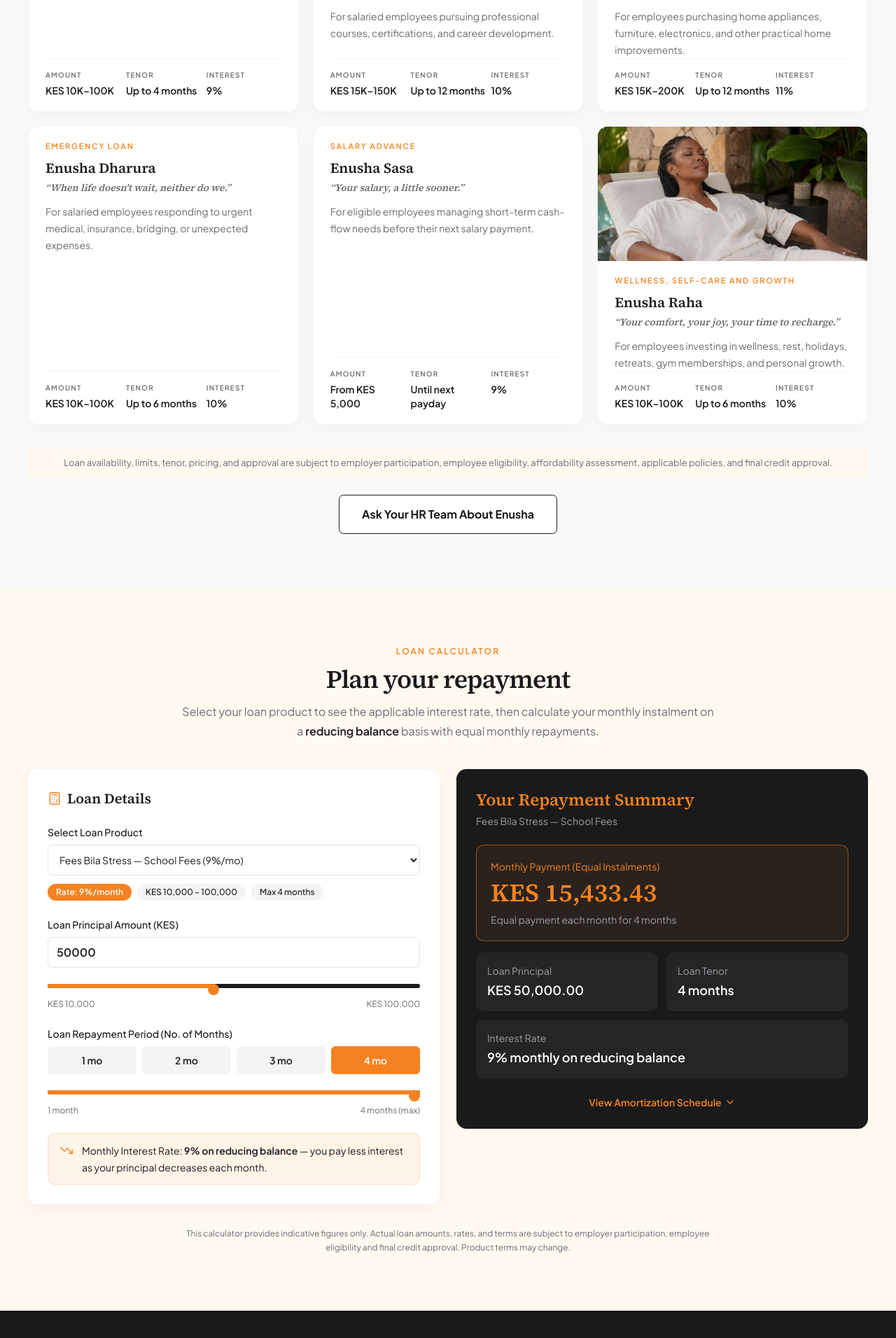
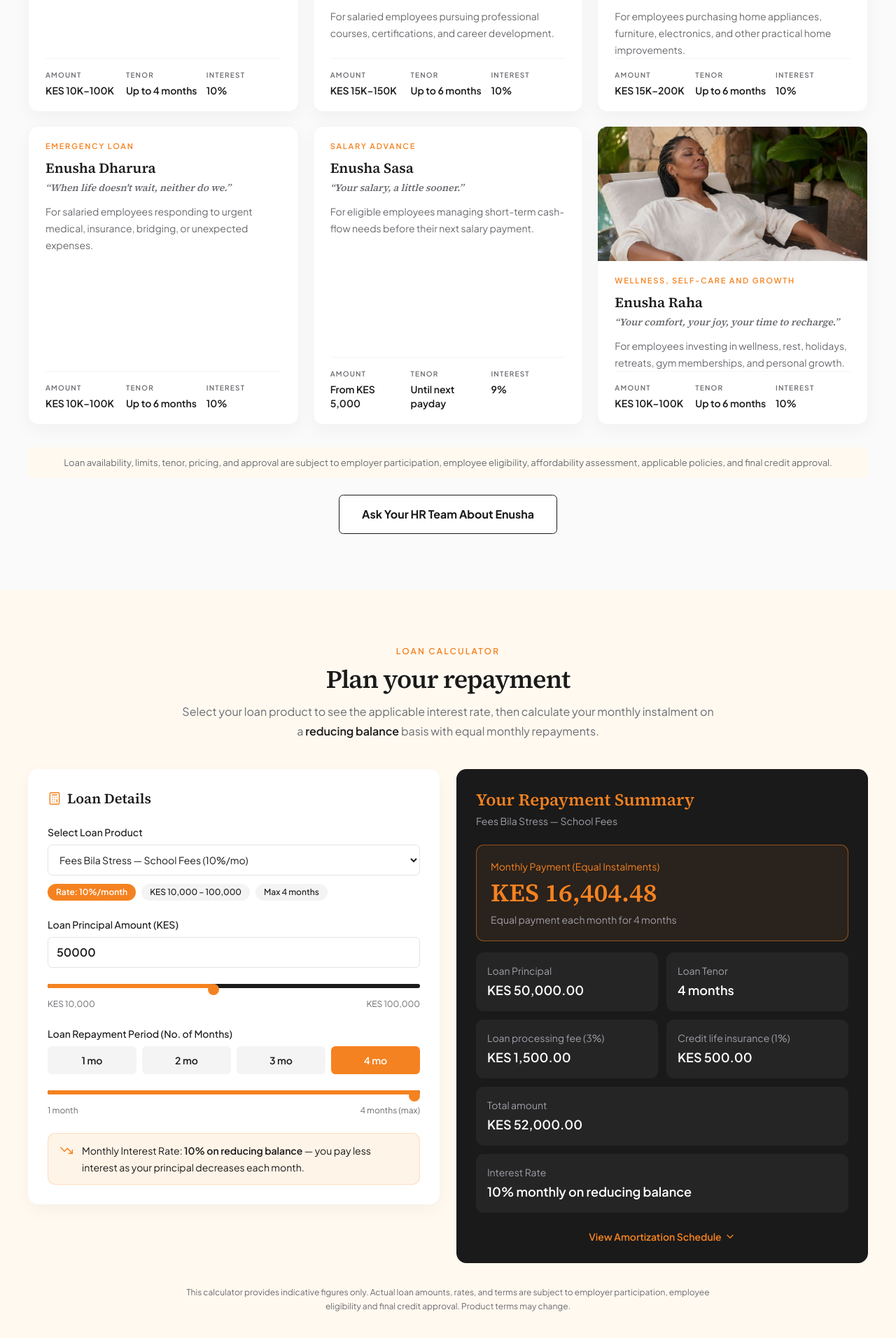
Before and after one commit to jeromekithinji/enush, a Next.js app: page / in a window 1280 px wide. Shown: the part 4104-6016 px from the top of the page at 70% size. Built offline with nearby package versions, Linux system fonts and the light colour scheme.

Commit message:
Updated the interest rates and added fees for calc

```diff
--- a/src/components/home/loan-calculator-section.tsx
+++ b/src/components/home/loan-calculator-section.tsx
@@ -6,13 +6,16 @@
 import {
 	LOAN_PRODUCTS,
 	calculateAmortizationSchedule,
+	calculateCreditLifeInsurance,
 	calculateMonthlyRepayment,
+	calculateProcessingFee,
 	clampNumber,
 	formatKes,
 	formatKesRange,
 	getInterestRateLabel,
 	getLoanProduct,
 	getMonthlyRatePercent,
+	getTotalLoanAmount,
 	type LoanProductConfig,
 } from '@/lib/loan-calculator'
 import { cn } from '@/lib/utils'
@@ -71,13 +74,24 @@
 	const [isScheduleOpen, setIsScheduleOpen] = useState(false)
 
 	const product = getProduct(productId)
+	const processingFee = calculateProcessingFee(amount)
+	const creditLifeInsurance = calculateCreditLifeInsurance(amount)
+	const totalAmount = getTotalLoanAmount(amount)
 	const monthlyPayment = useMemo(
-		() => calculateMonthlyRepayment(amount, product.monthlyRate, tenor),
-		[amount, product.monthlyRate, tenor],
+		() => calculateMonthlyRepayment(
+			totalAmount,
+			product.monthlyRate,
+			tenor,
+		),
+		[totalAmount, product.monthlyRate, tenor],
 	)
 	const schedule = useMemo(
-		() => calculateAmortizationSchedule(amount, product.monthlyRate, tenor),
-		[amount, product.monthlyRate, tenor],
+		() => calculateAmortizationSchedule(
+			totalAmount,
+			product.monthlyRate,
+			tenor,
+		),
+		[totalAmount, product.monthlyRate, tenor],
 	)
 	const ratePercent = getMonthlyRatePercent(product.monthlyRate)
 	const tenorOptions = Array.from(
@@ -337,6 +351,28 @@
 										: `${tenor} months`}
 								</p>
 							</div>
+							<div className='rounded-xl bg-white/5 px-4 py-4'>
+								<p className='text-sm text-zinc-400'>
+									Loan processing fee (3%)
+								</p>
+								<p className='mt-1 text-lg font-semibold text-white'>
+									{formatKes(processingFee)}
+								</p>
+							</div>
+							<div className='rounded-xl bg-white/5 px-4 py-4'>
+								<p className='text-sm text-zinc-400'>
+									Credit life insurance (1%)
+								</p>
+								<p className='mt-1 text-lg font-semibold text-white'>
+									{formatKes(creditLifeInsurance)}
+								</p>
+							</div>
+							<div className='col-span-2 rounded-xl bg-white/5 px-4 py-4'>
+								<p className='text-sm text-zinc-400'>Total amount</p>
+								<p className='mt-1 text-lg font-semibold text-white'>
+									{formatKes(totalAmount)}
+								</p>
+							</div>
 							<div className='col-span-2 rounded-xl bg-white/5 px-4 py-4'>
 								<p className='text-sm text-zinc-400'>Interest Rate</p>
 								<p className='mt-1 text-lg font-semibold text-white'>
--- a/src/components/home/loan-solutions-section.tsx
+++ b/src/components/home/loan-solutions-section.tsx
@@ -23,7 +23,7 @@
 			'For salaried parents and guardians managing school-fee obligations and seasonal education expenses.',
 		amount: 'KES 10K–100K',
 		tenor: 'Up to 4 months',
-		interest: '9%',
+		interest: '10%',
 	},
 	{
 		name: 'Enusha Elevate',
@@ -32,7 +32,7 @@
 		description:
 			'For salaried employees pursuing professional courses, certifications, and career development.',
 		amount: 'KES 15K–150K',
-		tenor: 'Up to 12 months',
+		tenor: 'Up to 6 months',
 		interest: '10%',
 		image: {
 			src: '/images/loan-elevate.jpg',
@@ -46,8 +46,8 @@
 		description:
 			'For employees purchasing home appliances, furniture, electronics, and other practical home improvements.',
 		amount: 'KES 15K–200K',
-		tenor: 'Up to 12 months',
-		interest: '11%',
+		tenor: 'Up to 6 months',
+		interest: '10%',
 		image: {
 			src: '/images/loan-nyumba.jpg',
 			alt: 'A couple placing a coffee table in a bright living room',
@@ -101,7 +101,7 @@
 					id='loan-solutions-heading'
 					className='text-center font-heading text-[1.85rem] font-semibold tracking-tight text-charcoal sm:text-4xl'
 				>
-					Six employee loan solutions
+					Six loan solutions
 				</h2>
 				<p className='mx-auto mt-3 max-w-5xl text-center text-base leading-7 text-muted-foreground md:whitespace-nowrap'>
 					Financial solutions for every moment of life—delivered responsibly,
--- a/src/lib/loan-calculator.ts
+++ b/src/lib/loan-calculator.ts
@@ -24,7 +24,7 @@
 		id: 'fees-bila-stress',
 		name: 'Fees Bila Stress',
 		category: 'School Fees',
-		monthlyRate: 0.09,
+		monthlyRate: 0.1,
 		minAmount: 10000,
 		maxAmount: 100000,
 		minTenor: 1,
@@ -39,18 +39,18 @@
 		minAmount: 15000,
 		maxAmount: 150000,
 		minTenor: 1,
-		maxTenor: 12,
+		maxTenor: 6,
 		isPaydayAdvance: false,
 	},
 	{
 		id: 'enusha-nyumba-upgrade',
 		name: 'Enusha Nyumba Upgrade',
 		category: 'Home & Lifestyle',
-		monthlyRate: 0.11,
+		monthlyRate: 0.1,
 		minAmount: 15000,
 		maxAmount: 200000,
 		minTenor: 1,
-		maxTenor: 12,
+		maxTenor: 6,
 		isPaydayAdvance: false,
 	},
 	{
@@ -104,6 +104,27 @@
 
 export function roundCurrency (value: number): number {
 	return Math.round(value * 100) / 100
+}
+
+export const PROCESSING_FEE_RATE = 0.03
+export const CREDIT_LIFE_INSURANCE_RATE = 0.01
+
+export function calculateProcessingFee (principal: number): number {
+	return roundCurrency(principal * PROCESSING_FEE_RATE)
+}
+
+export function calculateCreditLifeInsurance (
+	principal: number,
+): number {
+	return roundCurrency(principal * CREDIT_LIFE_INSURANCE_RATE)
+}
+
+export function getTotalLoanAmount (principal: number): number {
+	return roundCurrency(
+		principal
+			+ calculateProcessingFee(principal)
+			+ calculateCreditLifeInsurance(principal),
+	)
 }
 
 /**
```
